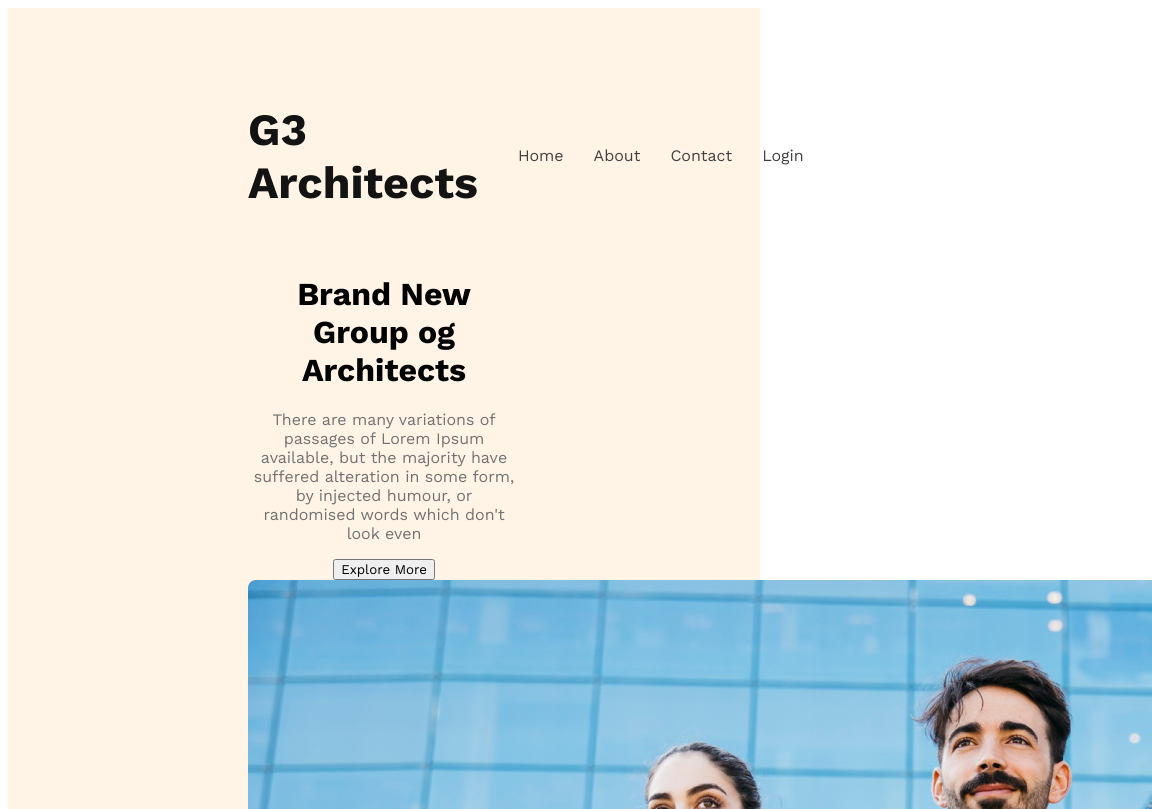
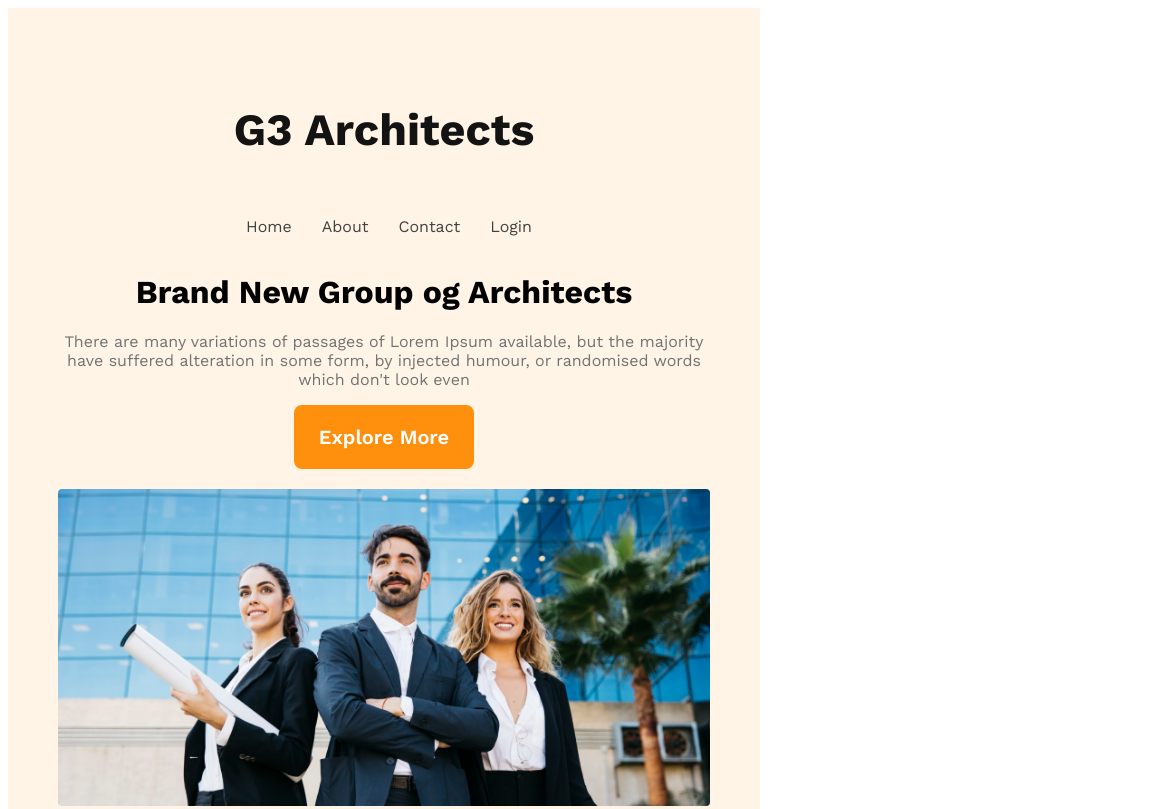
Before and after one commit to Sultana5G/g3-architects-resource-main, a plain HTML site: page index.html in a window 768 px wide. Shown: the top 809 px of the page, 1152 px wide, since content can reach past the window. Drawn offline with nearby package versions, Linux system fonts and the light colour scheme.

Commit message:
finished header and responsive for mobile & tablet

```diff
--- a/style.css
+++ b/style.css
@@ -5,6 +5,14 @@
     font-family: 'Work Sans', sans-serif;
 }
 .btn-primary{
+    border-radius: 8px;
+    background: #FF900E;
+    padding: 20px 25px;
+    color: #FFF;
+    border: none;
+    font-size:1.25rem;
+    font-weight: 600;
+    cursor: pointer;
 
 }
 /* header style */
@@ -52,3 +60,29 @@ margin: 0 auto;
     font-weight: 400;
 
 }
+.banner img{
+    margin-top: 20px;
+    width: 100%;
+
+}
+/* reswponsive media queries */
+
+/* mobile devices */
+@media  screen and (max-width:576px) {
+    header{
+        padding:20px ;
+    }
+    nav
+    {
+     flex-direction: column;
+    }
+}
+/* tab;et or medium devices*/
+@media screen and (min-width:576px) and (max-width: 960px){
+    header{
+        padding:50px ;
+    }
+    nav{
+        flex-direction: column;
+    }
+}
```
